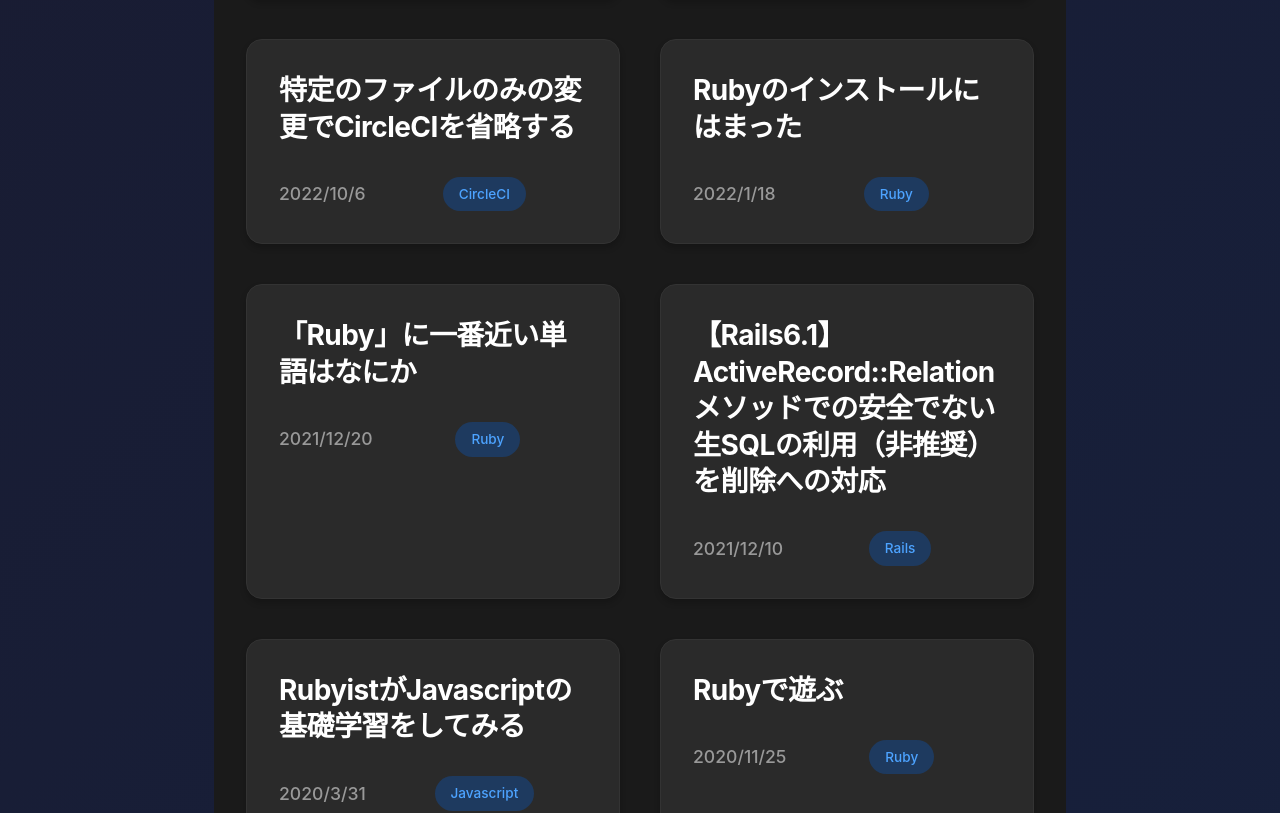
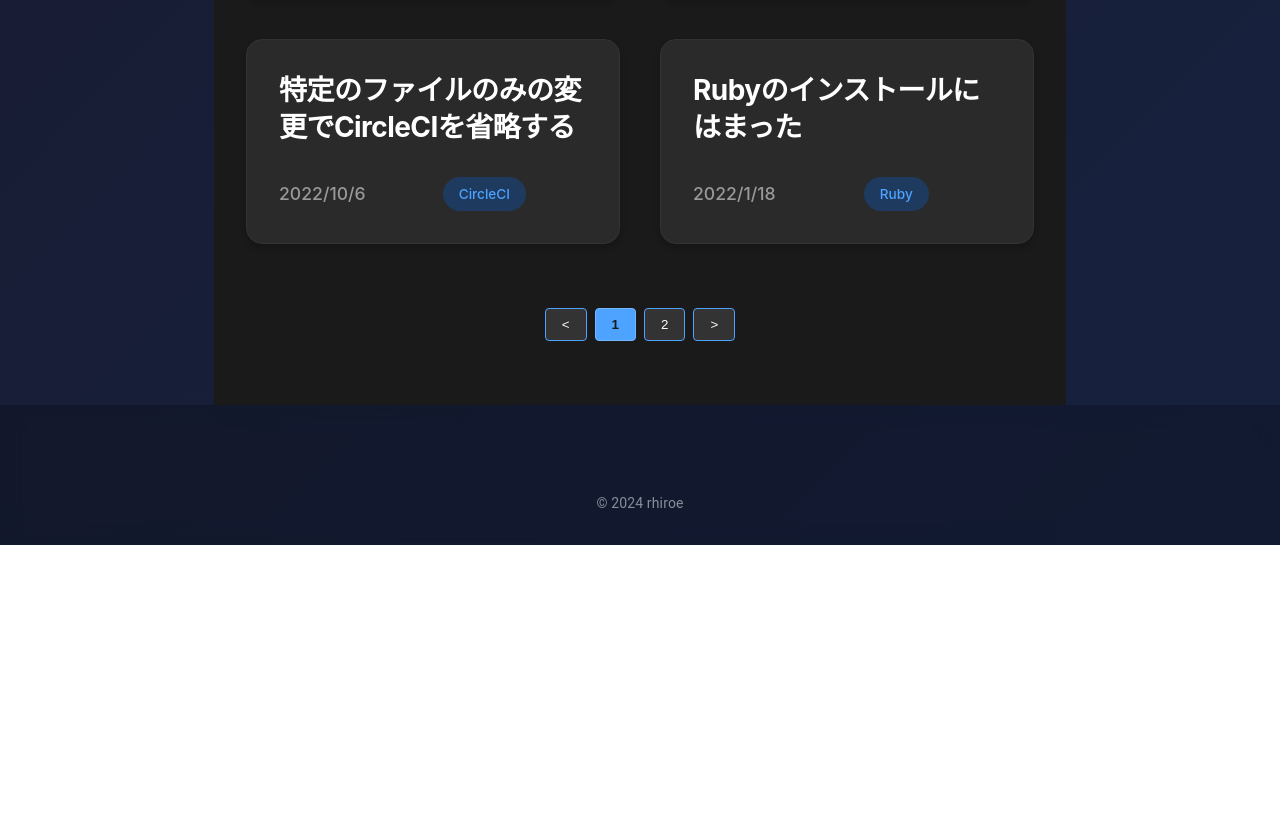
Before and after one commit to rhiroe/rhiroe.github.io, a Next.js app: page /blog in a window 1280 px wide. Shown: the part 1381-2194 px from the top of the page. After the commit the page ends 1926 px from the top, so only its background shows below. Built offline with nearby package versions, Linux system fonts and the light colour scheme; some icons are missing.

Commit message:
feat: implement pagination for blog posts with styled buttons

```diff
--- a/src/pages/blog/index.tsx
+++ b/src/pages/blog/index.tsx
@@ -1,6 +1,7 @@
 import type { InferGetStaticPropsType, NextPage } from "next";
 import Head from "next/head";
 import Link from 'next/link'
+import { useState } from "react";
 import styles from "~/styles/Blog.module.css";
 import { getAllPosts } from "~/lib/getContentIndex";
 import PageTitle from "~/components/common/pageTitle";
@@ -14,7 +15,21 @@
     };
 };
 
+const POSTS_PER_PAGE = 10;
+
 const BlogsPage: NextPage<Props> = ({ allPosts }) => {
+    const [currentPage, setCurrentPage] = useState(1);
+
+    const startIndex = (currentPage - 1) * POSTS_PER_PAGE;
+    const endIndex = startIndex + POSTS_PER_PAGE;
+    const paginatedPosts = allPosts.slice(startIndex, endIndex);
+
+    const totalPages = Math.ceil(allPosts.length / POSTS_PER_PAGE);
+
+    const handlePageChange = (page: number) => {
+        setCurrentPage(page);
+    };
+
     return (
         <div className={styles.container}>
             <Head>
@@ -25,7 +40,7 @@
 
             <main className={styles.main}>
                 <div className={styles.grid}>
-                    {allPosts.map((post) => (
+                    {paginatedPosts.map((post) => (
                         <Link href={`blog/${post.slug}`} key={post.slug} className={styles.card}>
                             <article>
                                 <h2 className={styles.postTitle}>{post.title}</h2>
@@ -46,6 +61,56 @@
                         </Link>
                     ))}
                 </div>
+                <div className={styles.pagination}>
+                    <button
+                        onClick={() => handlePageChange(currentPage - 1)}
+                        className={`${styles.pageButton} ${currentPage === 1 ? styles.disabled : ''}`}
+                        disabled={currentPage === 1}
+                    >
+                        <span className={styles.arrow}>{'<'}</span>
+                    </button>
+                    {Array.from({ length: totalPages }, (_, index) => {
+                        const page = index + 1;
+                        if (
+                            page >= (currentPage === totalPages ? currentPage - 2 : currentPage - 1)
+                            && page <= (currentPage === 1 ? currentPage + 2 : currentPage + 1)
+                        ) {
+                            return (
+                                <button
+                                    key={index}
+                                    onClick={() => handlePageChange(page)}
+                                    className={`${styles.pageButton} ${page === currentPage ? styles.activePage : ''}`}
+                                >
+                                    {page}
+                                </button>
+                            );
+                        } else if (page === 1 || page === totalPages) {
+                            return (
+                                <button
+                                    key={index}
+                                    onClick={() => handlePageChange(page)}
+                                    className={`${styles.pageButton} ${page === currentPage ? styles.activePage : ''}`}
+                                >
+                                    {page}
+                                </button>
+                            );
+                        } else if (page === currentPage - 2 || page === currentPage + 2) {
+                            return (
+                                <span key={index} className={styles.ellipsis}>
+                                    ...
+                                </span>
+                            );
+                        }
+                        return null;
+                    })}
+                    <button
+                        onClick={() => handlePageChange(currentPage + 1)}
+                        className={`${styles.pageButton} ${currentPage === totalPages ? styles.disabled : ''}`}
+                        disabled={currentPage === totalPages}
+                    >
+                        <span className={styles.arrow}>{'>'}</span>
+                    </button>
+                </div>
             </main>
         </div>
     );
--- a/src/styles/Blog.module.css
+++ b/src/styles/Blog.module.css
@@ -181,6 +181,40 @@
     width: 100%;
 }
 
+/* ページネーションのスタイル */
+.pagination {
+    display: flex;
+    justify-content: center;
+    gap: 0.5rem;
+    margin-top: 2rem;
+}
+
+.pageButton {
+    background: #333;
+    color: #fff;
+    border: 1px solid #4da3ff;
+    border-radius: 4px;
+    padding: 0.5rem 1rem;
+    cursor: pointer;
+    transition: all 0.3s ease;
+}
+
+.pageButton:hover {
+    background: #4da3ff;
+    color: #1a1a1a;
+}
+
+.activePage {
+    background: #4da3ff;
+    color: #1a1a1a;
+    font-weight: bold;
+    border-color: #74b7ff;
+}
+
+.ellipsis {
+    color: white;
+}
+
 @media (max-width: 768px) {
     .container {
         padding: 0 1rem;
```
